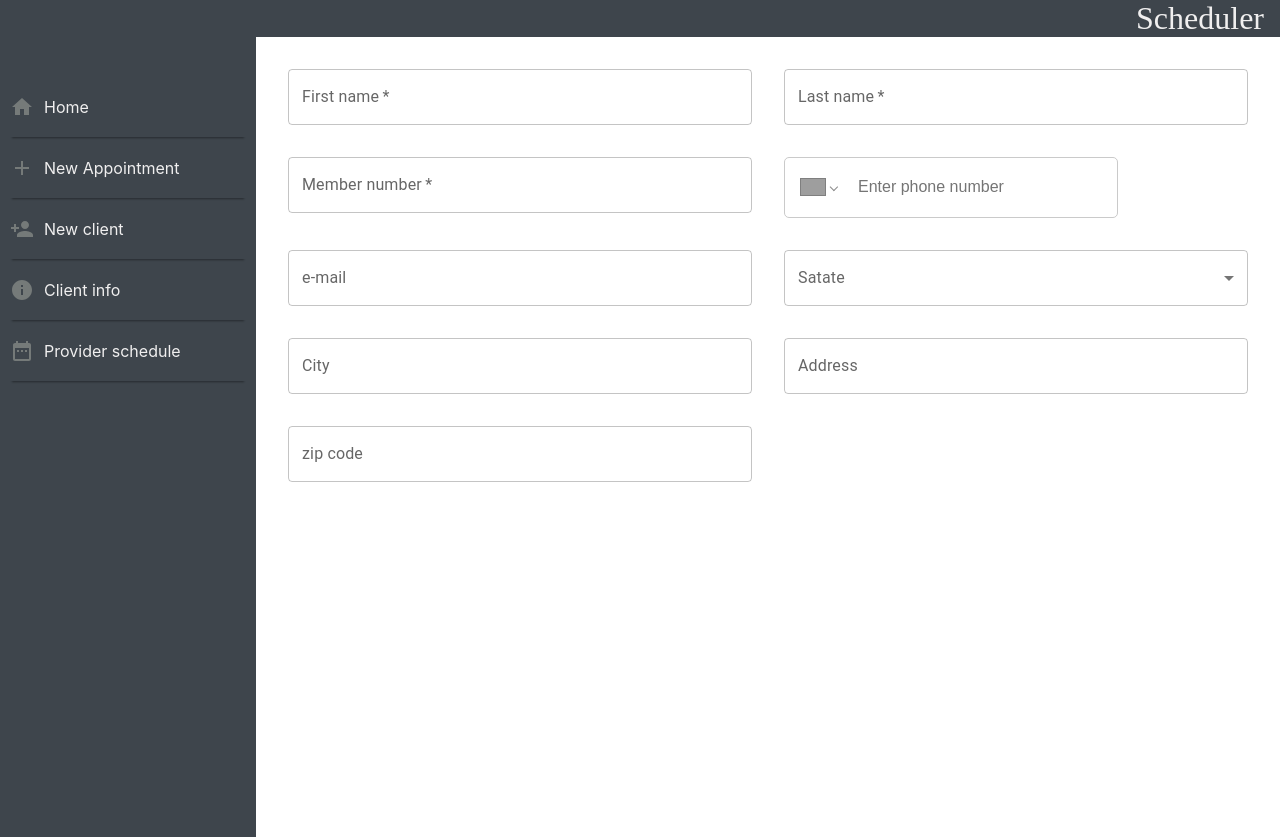
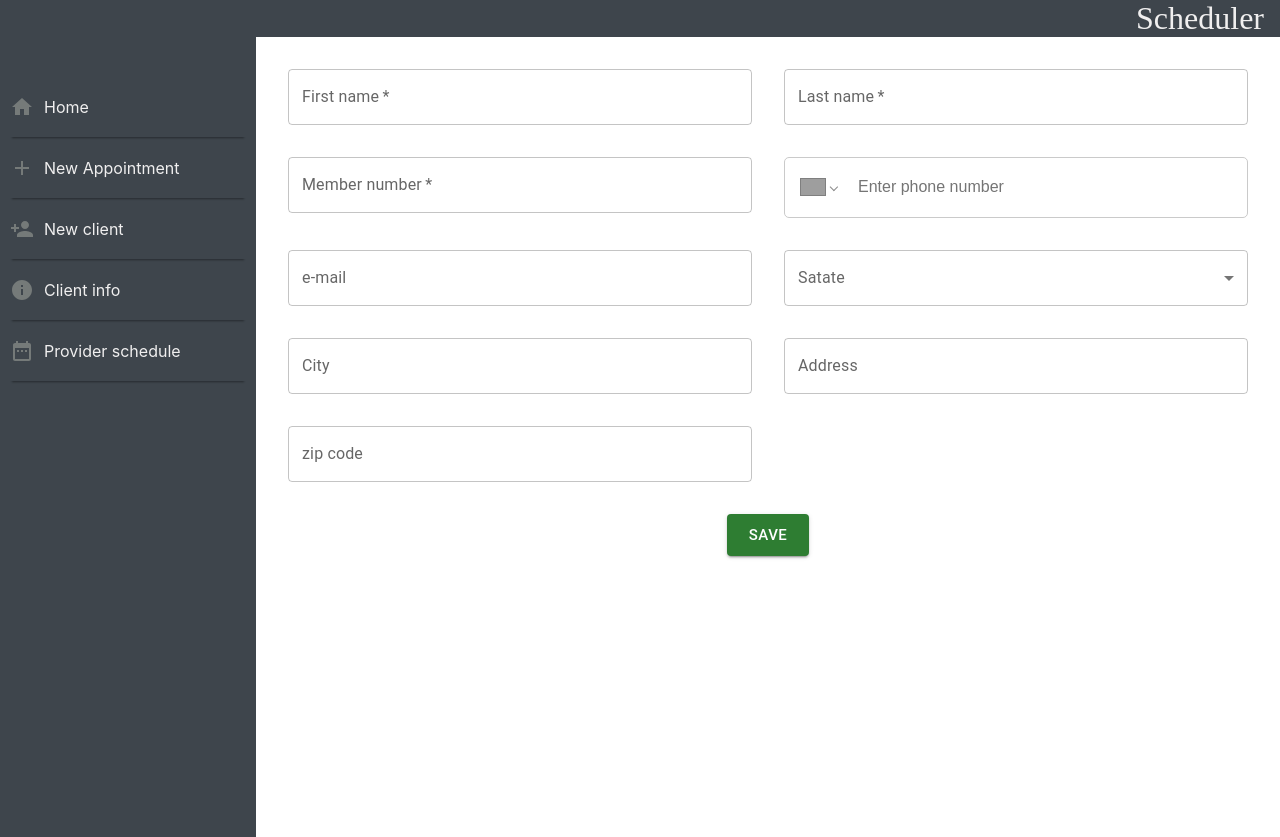
Before and after one commit to dajalac/Scheduler, a React (Create React App) app in the folder src/main/frontend/: page /newClient in a window 1280 px wide. Built offline with nearby package versions, Linux system fonts and the light colour scheme; grey boxes are pictures that could not be loaded; a web font is replaced by a local one.

Commit message:
new client done

```diff
--- a/src/main/frontend/src/App.css
+++ b/src/main/frontend/src/App.css
@@ -15,3 +15,8 @@
 .App-page-contaier{
   flex-grow:1;
 }
+
+.App-center-div{
+  display: flex;
+  justify-content: center;
+}
--- a/src/main/frontend/src/components/client/NewClientForm.css
+++ b/src/main/frontend/src/components/client/NewClientForm.css
@@ -3,13 +3,13 @@
     grid-template-columns: 1fr 1fr;
     gap:2rem;
     padding: 2rem;
+    width: 100%;
 }
 .NewClientForm-phone{
     display: flex;
     background: #FFFFFF;
     border: 1px solid #CACACA;
     border-radius: 5px;
-    width: 300px;
     outline: none;
     padding: 0 1rem;
     height: 58.5px ;
@@ -26,15 +26,14 @@
 }
 
 .NewClientForm-phone input{
+
     border: none;
     font-size: 16px;
     outline: none;
     padding: 1rem;
 }
 
-.NewClientForm-phone placeholder{
-    color: crimson;
-}
+
 
 @media (max-width: 750px) {
     .NewClientForm{
--- a/src/main/frontend/src/views/NewClientView.js
+++ b/src/main/frontend/src/views/NewClientView.js
@@ -1,10 +1,14 @@
 import React from 'react'
 import NewClientForm from '../components/client/NewClientForm';
+import Button from '@mui/material/Button';
 
 export default function NewClient() {
     return (
         <div>
+        <div className="App-center-div">
             <NewClientForm/>
+        </div>
+        <Button variant="contained" color="success" size="large"> Save </Button>
         </div>
     )
 }
```
